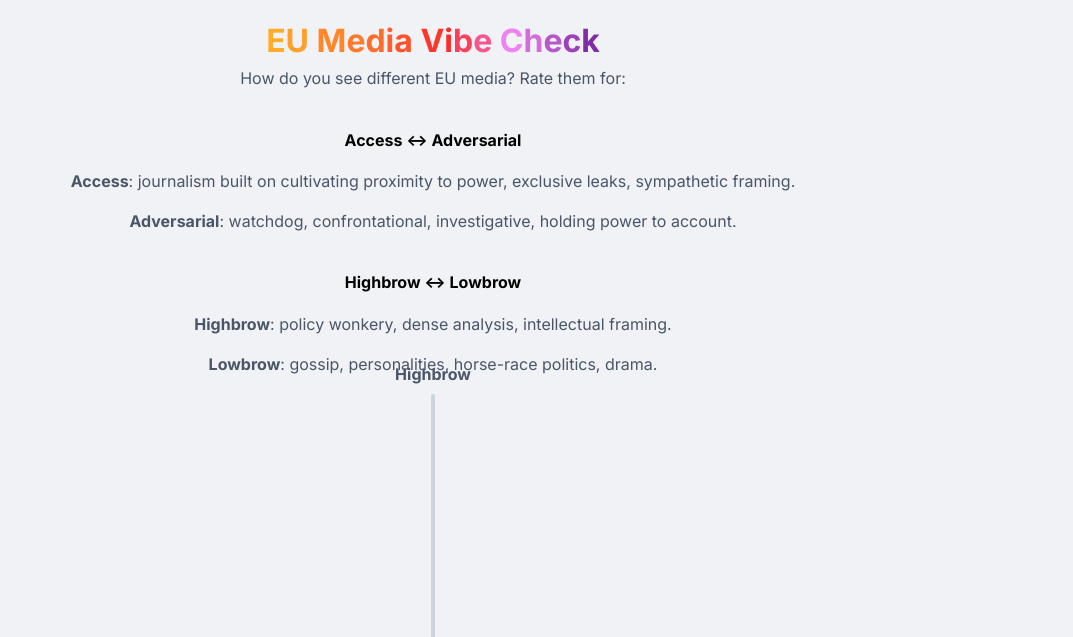
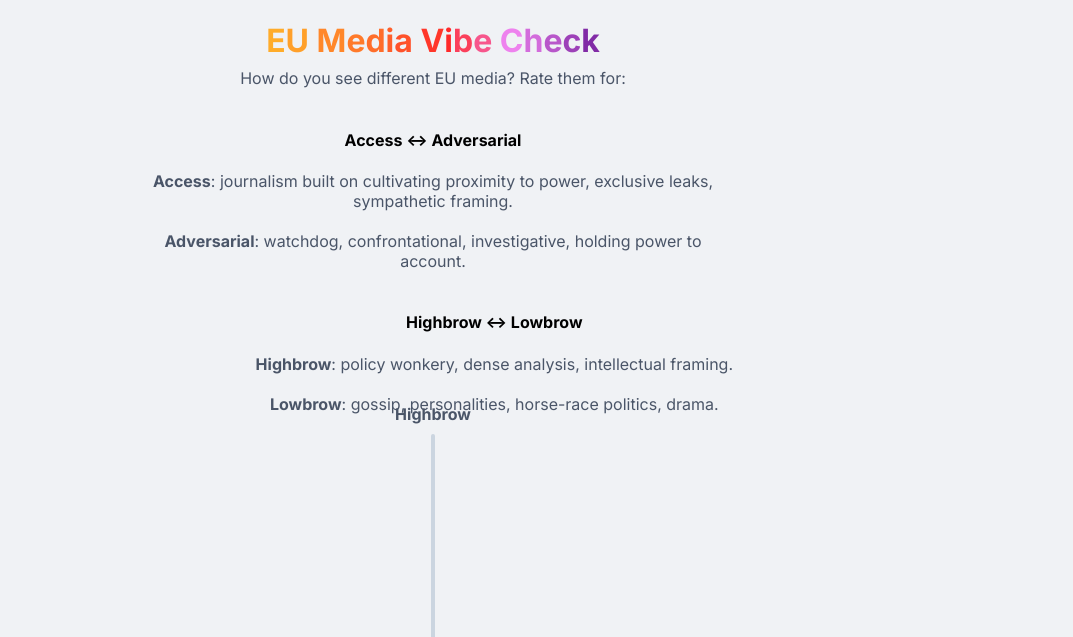
Before and after one commit to hackejandro/eu-media-poll, a plain HTML site: page index.html in a window 1280 px wide. Shown: the top 637 px of the page, without its empty margins (207-1280 px from the left). Drawn offline with Linux system fonts and the light colour scheme; a script that the page names is missing.

Commit message:
Update index.html

```diff
--- a/index.html
+++ b/index.html
@@ -28,6 +28,19 @@
             color: #4a5568;
             margin-top: 0;
             margin-bottom: 20px;
+        }
+        .wrapper {
+            width:600px;
+            margin: 0 auto;
+        }
+
+        #block1 {
+            float:left;
+        }
+
+        #block2
+        {
+            float:right;
         }
 
         /* Main container for the axes and logos */
@@ -173,12 +186,21 @@
 
     <h1><span id="rainbow-text">EU Media Vibe Check</span></h1>
     <p>How do you see different EU media? Rate them for:</p>
+    <div class="wrapper">
+
+    <div id="block1">
     <h4>Access ↔ Adversarial</h4>
     <p><b>Access</b>: journalism built on cultivating proximity to power, exclusive leaks, sympathetic framing.</p>
-    <p><b>Adversarial</b>: watchdog, confrontational, investigative, holding power to account.</p>
-    <h4>Highbrow ↔ Lowbrow</h4>
+    <p><b>Adversarial</b>: watchdog, confrontational, investigative, holding power to account.</p>    </div>
+
+    <div id="block2">
+     <h4>Highbrow ↔ Lowbrow</h4>
     <p><b>Highbrow</b>: policy wonkery, dense analysis, intellectual framing.</p>
-    <p><b>Lowbrow</b>: gossip, personalities, horse-race politics, drama.</p>
+    <p><b>Lowbrow</b>: gossip, personalities, horse-race politics, drama.</p>    </div>
+
+    </div>
+
+
 
     <div id="main-container">
         <div id="x-axis" class="axis"></div>
```
